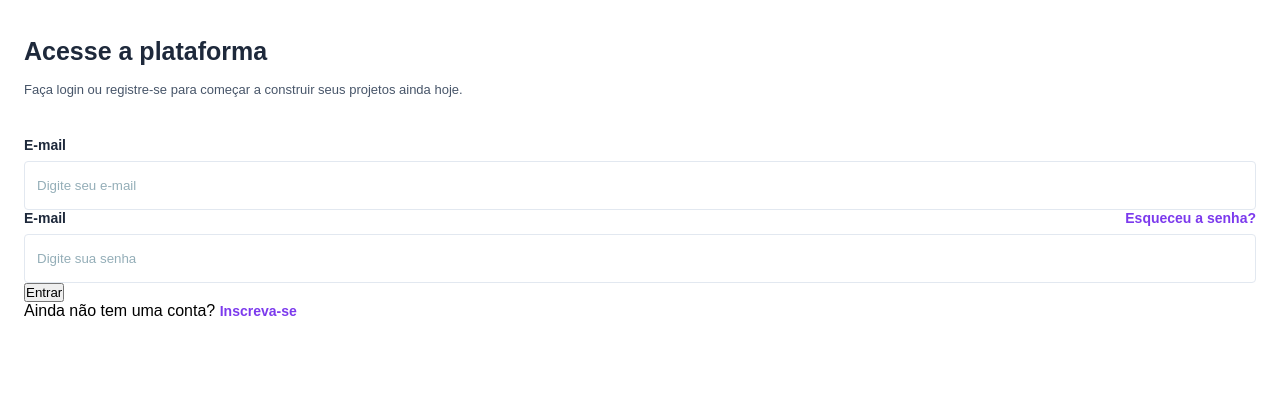
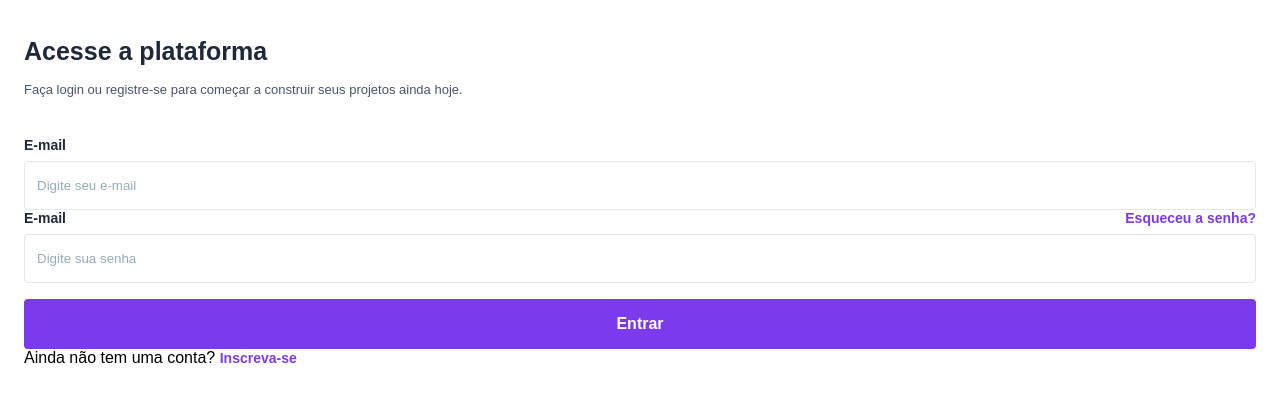
Before and after one commit to arthurmenocci/projeto-vertigo, a plain HTML site: page index.html in a window 1280 px wide. Shown: the part 90-492 px from the top of the page. Drawn offline with Linux system fonts and the light colour scheme; a web font is replaced by a local one.

Commit message:
estilização do botão completa

```diff
--- a/style.css
+++ b/style.css
@@ -11,6 +11,7 @@
     --gray-400: #94aeb8;
     --gray-200: #e2e8f0;
     --purple: #7c3aed;
+    --white: #FFF;
 }
 
 header {
@@ -87,3 +88,16 @@
 .login a:hover{
     text-decoration: underline;
 }
+
+.login button {
+    margin-top: 1rem;
+    padding-block: 1rem;
+    width: 100%;
+    background: var(--purple);
+    border: none;
+    border-radius: 0.25rem;
+
+    font-size: 1rem;
+    font-weight: 700;
+    color: var(--white)
+}
```
